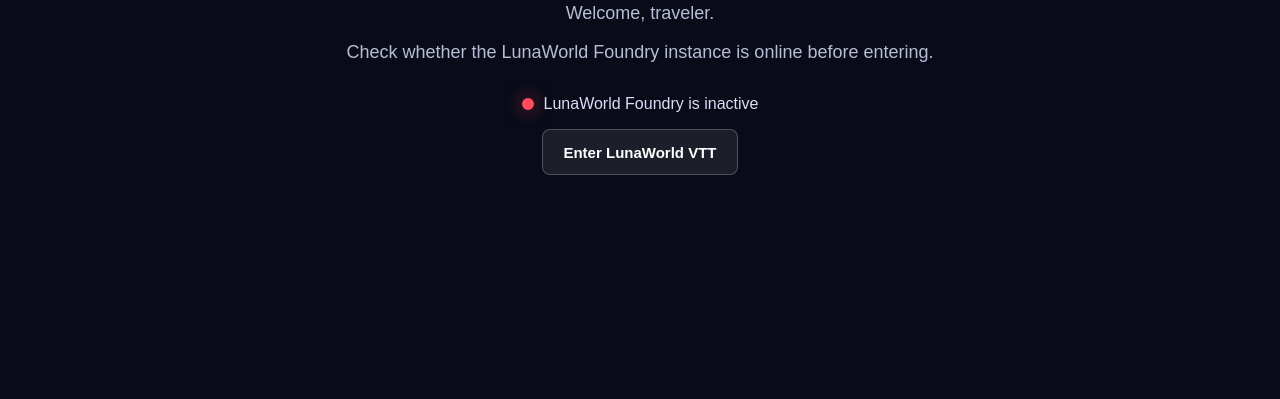
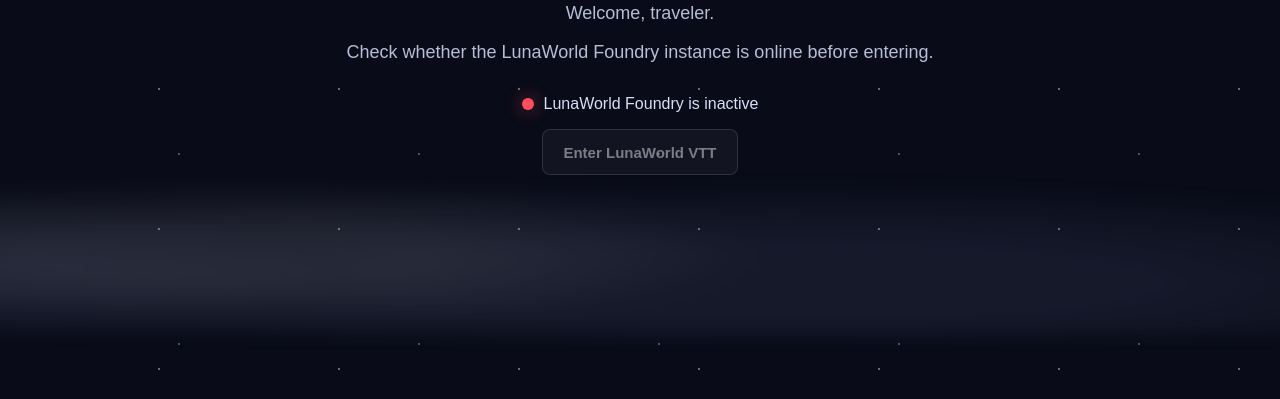
Before and after one commit to Michael-Eifert/lunaworld, a plain HTML site: page public/index.html in a window 1280 px wide. Shown: the part 401-800 px from the top of the page. Drawn offline with Linux system fonts and the light colour scheme; no server answers.

Commit message:
Polish Foundry status page

```diff
--- a/public/index.html
+++ b/public/index.html
@@ -9,6 +9,7 @@
       body {
         margin: 0;
         min-height: 100vh;
+        overflow: hidden;
         display: flex;
         align-items: center;
         justify-content: center;
@@ -18,7 +19,48 @@
         text-align: center;
       }
 
+      .sky {
+        position: fixed;
+        inset: 0;
+        overflow: hidden;
+        pointer-events: none;
+      }
+
+      .stars {
+        position: absolute;
+        inset: 0 auto 0 -100vw;
+        width: 200vw;
+        background-image:
+          radial-gradient(circle, rgba(255, 255, 255, 0.88) 0 1px, transparent 1.5px),
+          radial-gradient(circle, rgba(180, 204, 255, 0.8) 0 1px, transparent 1.5px);
+        background-position:
+          0 0,
+          50px 80px;
+        background-size:
+          180px 140px,
+          240px 190px;
+        opacity: 0.46;
+        animation: drift-stars 72s linear infinite;
+      }
+
+      .clouds {
+        position: absolute;
+        inset: auto auto 8vh -100vw;
+        width: 200vw;
+        height: 36vh;
+        background:
+          radial-gradient(ellipse at 15% 68%, rgba(255, 255, 255, 0.11) 0 9%, transparent 25%),
+          radial-gradient(ellipse at 32% 78%, rgba(136, 151, 196, 0.17) 0 12%, transparent 30%),
+          radial-gradient(ellipse at 56% 72%, rgba(255, 255, 255, 0.1) 0 10%, transparent 27%),
+          radial-gradient(ellipse at 78% 82%, rgba(118, 132, 174, 0.16) 0 13%, transparent 32%);
+        filter: blur(10px);
+        opacity: 0.78;
+        animation: drift-clouds 96s linear infinite;
+      }
+
       .content {
+        position: relative;
+        z-index: 1;
         max-width: 600px;
         padding: 40px;
       }
@@ -35,6 +77,7 @@
 
       .moon {
         font-size: 64px;
+        filter: drop-shadow(0 0 24px rgba(255, 222, 116, 0.28));
       }
 
       .status-panel {
@@ -95,10 +138,51 @@
         border-color: rgba(255, 255, 255, 0.42);
         transform: translateY(-1px);
       }
+
+      .foundry-link.disabled {
+        cursor: not-allowed;
+        pointer-events: none;
+        border-color: rgba(255, 255, 255, 0.12);
+        background: rgba(255, 255, 255, 0.04);
+        color: rgba(255, 255, 255, 0.45);
+        transform: none;
+      }
+
+      @keyframes drift-stars {
+        from {
+          transform: translateX(0);
+        }
+
+        to {
+          transform: translateX(50%);
+        }
+      }
+
+      @keyframes drift-clouds {
+        from {
+          transform: translateX(0);
+        }
+
+        to {
+          transform: translateX(50%);
+        }
+      }
+
+      @media (prefers-reduced-motion: reduce) {
+        .stars,
+        .clouds {
+          animation: none;
+        }
+      }
     </style>
   </head>
 
   <body>
+    <div class="sky" aria-hidden="true">
+      <div class="stars"></div>
+      <div class="clouds"></div>
+    </div>
+
     <div class="content">
       <div class="moon">🌙</div>
 
@@ -116,7 +200,13 @@
           <span id="status-text">Checking LunaWorld Foundry status...</span>
         </div>
 
-        <a class="foundry-link" href="https://foundry.lunaworld.net/">
+        <a
+          class="foundry-link disabled"
+          href="https://foundry.lunaworld.net/"
+          id="foundry-link"
+          aria-disabled="true"
+          tabindex="-1"
+        >
           Enter LunaWorld VTT
         </a>
       </div>
@@ -125,6 +215,13 @@
     <script>
       const statusDot = document.querySelector("#status-dot");
       const statusText = document.querySelector("#status-text");
+      const foundryLink = document.querySelector("#foundry-link");
+
+      function setFoundryAvailability(isActive) {
+        foundryLink.classList.toggle("disabled", !isActive);
+        foundryLink.setAttribute("aria-disabled", String(!isActive));
+        foundryLink.tabIndex = isActive ? 0 : -1;
+      }
 
       async function updateFoundryStatus() {
         try {
@@ -139,12 +236,14 @@
           const status = await response.json();
           statusDot.classList.toggle("active", status.active);
           statusDot.classList.toggle("inactive", !status.active);
+          setFoundryAvailability(status.active);
           statusText.textContent = status.active
             ? "LunaWorld Foundry is active"
             : "LunaWorld Foundry is inactive";
         } catch (error) {
           statusDot.classList.remove("active");
           statusDot.classList.add("inactive");
+          setFoundryAvailability(false);
           statusText.textContent = "LunaWorld Foundry is inactive";
         }
       }
```
